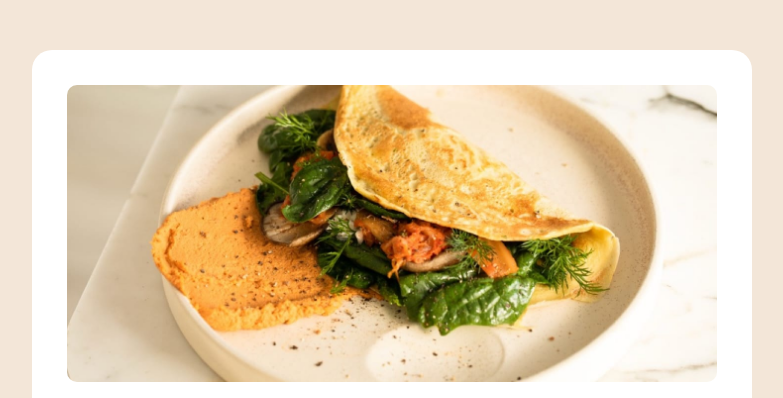
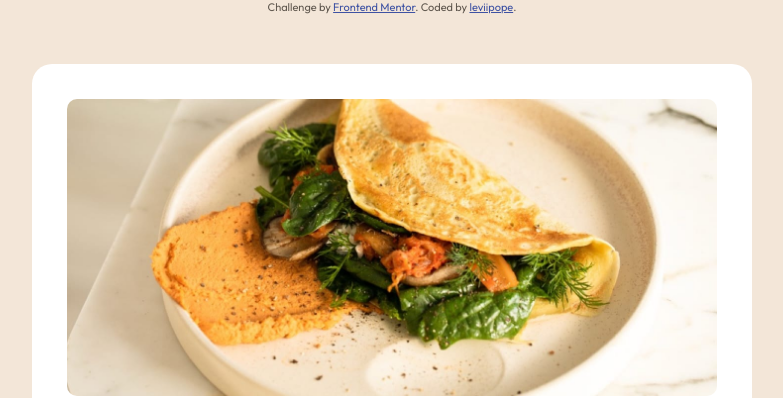
Before and after one commit to leviipope/frontend-mentor-recipe-page, a plain HTML site: page index.html in a window 1280 px wide. Shown: the top 398 px of the page, without its empty margins (248-1031 px from the left). Drawn offline with Linux system fonts and the light colour scheme.

Commit message:
readme update1

```diff
--- a/index.html
+++ b/index.html
@@ -11,6 +11,10 @@
 
 </head>
 <body>
+  <div class="attribution">
+    Challenge by <a href="https://www.frontendmentor.io?ref=challenge" target="_blank">Frontend Mentor</a>.
+    Coded by <a href="leviipope.github.io/cv-website">leviipope</a>.
+  </div>
   <div class="container">
     <div class="omlette">
       <img src="./assets/images/image-omelette.jpeg" alt="omelette">
@@ -65,11 +69,5 @@
       <span class="kcal">22g</span>
     </div>
   </div>
-<!--
-  <div class="attribution">
-    Challenge by <a href="https://www.frontendmentor.io?ref=challenge" target="_blank">Frontend Mentor</a>.
-    Coded by <a href="#">Your Name Here</a>.
-  </div>
--->
 </body>
 </html>
--- a/style.css
+++ b/style.css
@@ -1,14 +1,18 @@
-.attribution { font-size: 11px; text-align: center; }
+.attribution {
+    font-size: 11px;
+    text-align: center;
+    margin-bottom: 50px;
+}
 .attribution a { color: hsl(228, 45%, 44%); }
 body{
     display: flex;
+    flex-direction: column;
     min-height: 800px;
     font-family: "Outfit";
     background-color: hsl(30, 54%, 90%);
     justify-content: center;
     align-items: center;
     margin: 0;
-    margin-top: 50px;
     margin-bottom: 50px;
     font-size: 16px;
     font-weight: 400;
```
Also changed, not shown: screenshot.jpg (added), 2 other files.
